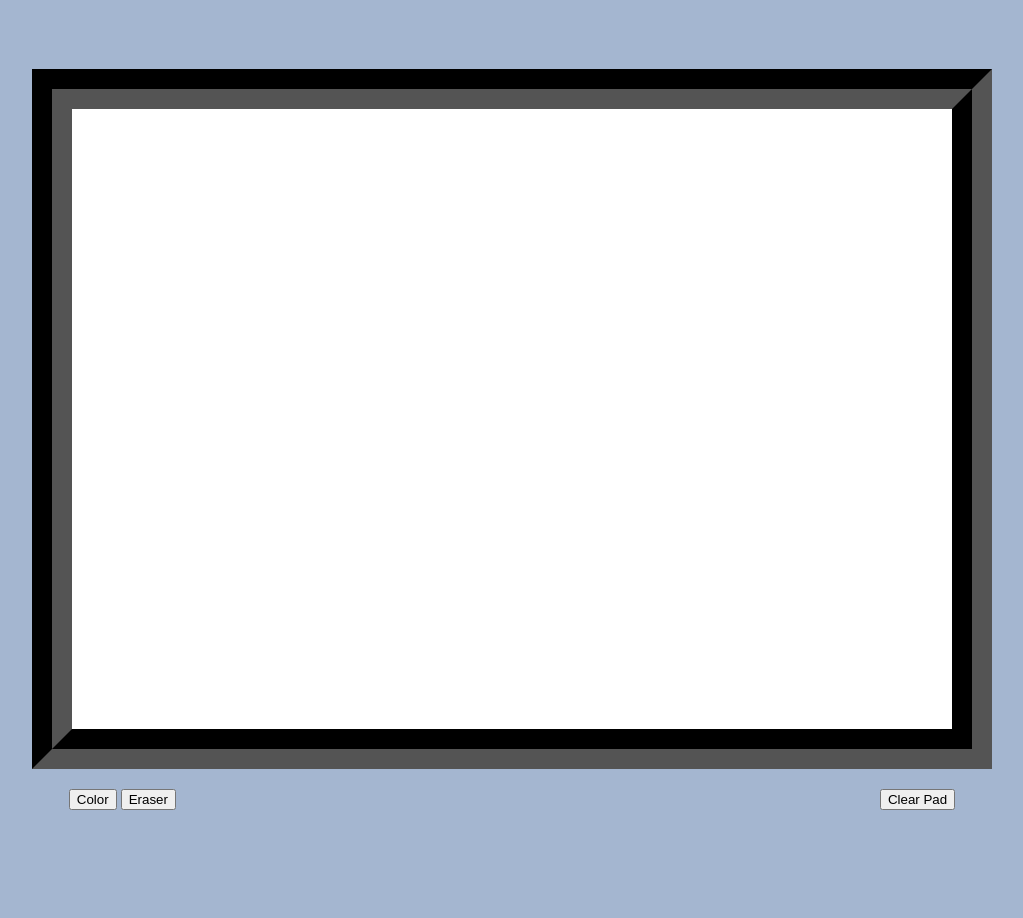
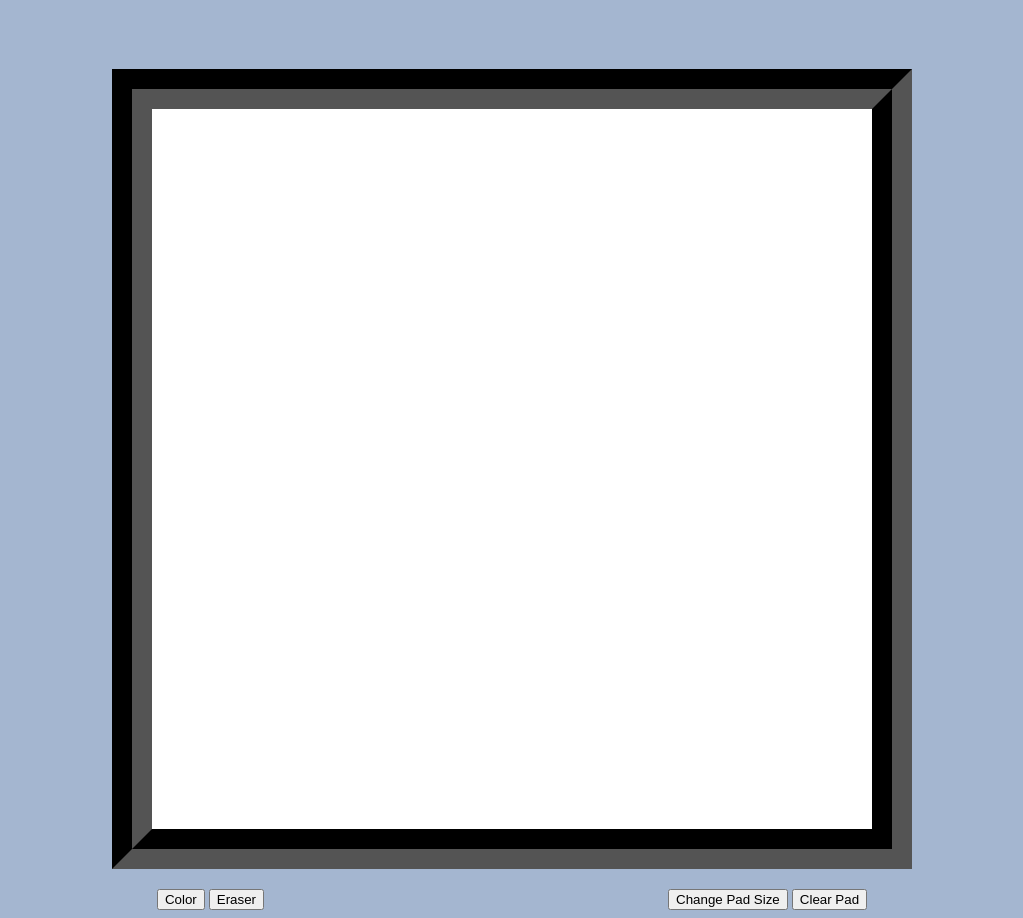
Before and after one commit to deanabusood/etch-a-sketch, a plain HTML site: page index.html in a window 1280 px wide. Shown: the part 69-987 px from the top of the page, without its empty margins (128-1151 px from the left). Before the commit the page ends 887 px from the top, so only its background shows below. Drawn offline with Linux system fonts and the light colour scheme.

Commit message:
Add functional grid pad

```diff
--- a/css/style.css
+++ b/css/style.css
@@ -36,19 +36,15 @@ body {
 }
 
 .pad {
-  height: 700px;
-  width: 960px;
+  height: 800px;
+  width: 800px;
   border: 40px black groove;
 
-  display: flex;
-  flex-wrap: wrap;
+  display: grid;
+  background-color: white;
+  flex-flow: row wrap;
 }
 
-.inner-pad {
-  flex: 1;
-  flex-wrap: wrap;
+#changepad-button {
+  margin-left: 400px;
 }
-
-#clear-button {
-  margin-left: 700px;
-}
--- a/index.html
+++ b/index.html
@@ -17,6 +17,7 @@
         <div id="buttons">
           <button id="color-button">Color</button>
           <button id="eraser-button">Eraser</button>
+          <button id="changepad-button">Change Pad Size</button>
           <button id="clear-button">Clear Pad</button>
         </div>
       </div>
--- a/js/etch-a-sketch.js
+++ b/js/etch-a-sketch.js
@@ -2,22 +2,29 @@
 function createPad(size = 16){
     const pad = document.querySelector(".pad");
     let totalDivs = size * size;
-    let width = 960 / size;
+    let divSize = `${800/size}px`;
+
+    pad.style.gridTemplateRows = `repeat(${size}, 1fr)`;
+    pad.style.gridTemplateColumns = `repeat(${size}, 1fr)`;
+
 
     for(let i = 0; i < totalDivs; i++){
-        let div = document.createElement("div");
-        div.classList.add("inner-pad");
-        div.setAttribute("style", "background-color: white;");
+        let padDiv = document.createElement("div");
 
-        div.addEventListener('mouseover', () => {
-            div.style.backgroundColor = "darkolivegreen";
+        padDiv.style.height = `${divSize}px`;
+        padDiv.style.width = `${divSize}px`;
+        padDiv.classList.add("inner-pad");
+
+        padDiv.addEventListener('mouseover', () => {
+            padDiv.style.background = "darkolivegreen";
         });
-
-        pad.appendChild(div);
+        pad.appendChild(padDiv);
     }
 }
 
-function changePadSize(size){
+function changePadSize(){
+    const size = prompt("Input a number between 2-100");
+
     if(size >= 2 && size <= 100){
     const padDivs = document.querySelectorAll(".inner-pad");
         padDivs.forEach(div => {
@@ -26,31 +33,9 @@ function changePadSize(size){
     createPad(size);
     }
     else{
-        //alert or do trigger something
-        return;
+        alert("Please input a valid number between 2-100");
     }
 }
-
-//applies function for each button clicked
-function buttonClicked(button){
-    if(button == "color-button"){
-        triggerColor();
-    }
-    else if(button == "eraser-button"){
-        triggerEraser();
-    }
-    else if(button == "clear-button"){
-        clearPad();
-    }
-}
-
-// event listener added on every button
-const buttons = document.querySelectorAll("button");
-buttons.forEach(button =>{
-    button.addEventListener('click', () =>{
-        buttonClicked(button.id);
-    });
-});
 
 // controls black button
 function triggerColor(){
@@ -80,6 +65,29 @@ function clearPad(){
 });
 }
 
+// event listener added on every button
+const buttons = document.querySelectorAll("button");
+buttons.forEach(button =>{
+    button.addEventListener('click', () =>{
+        buttonClicked(button.id);
+    });
+});
+
+// applies function for each button clicked
+function buttonClicked(button){
+    if(button == "color-button"){
+        triggerColor();
+    }
+    else if(button == "eraser-button"){
+        triggerEraser();
+    }
+    else if(button == "changepad-button"){
+        changePadSize();
+    }
+    else if(button == "clear-button"){
+        clearPad();
+    }
+}
 
 
 createPad();
```
